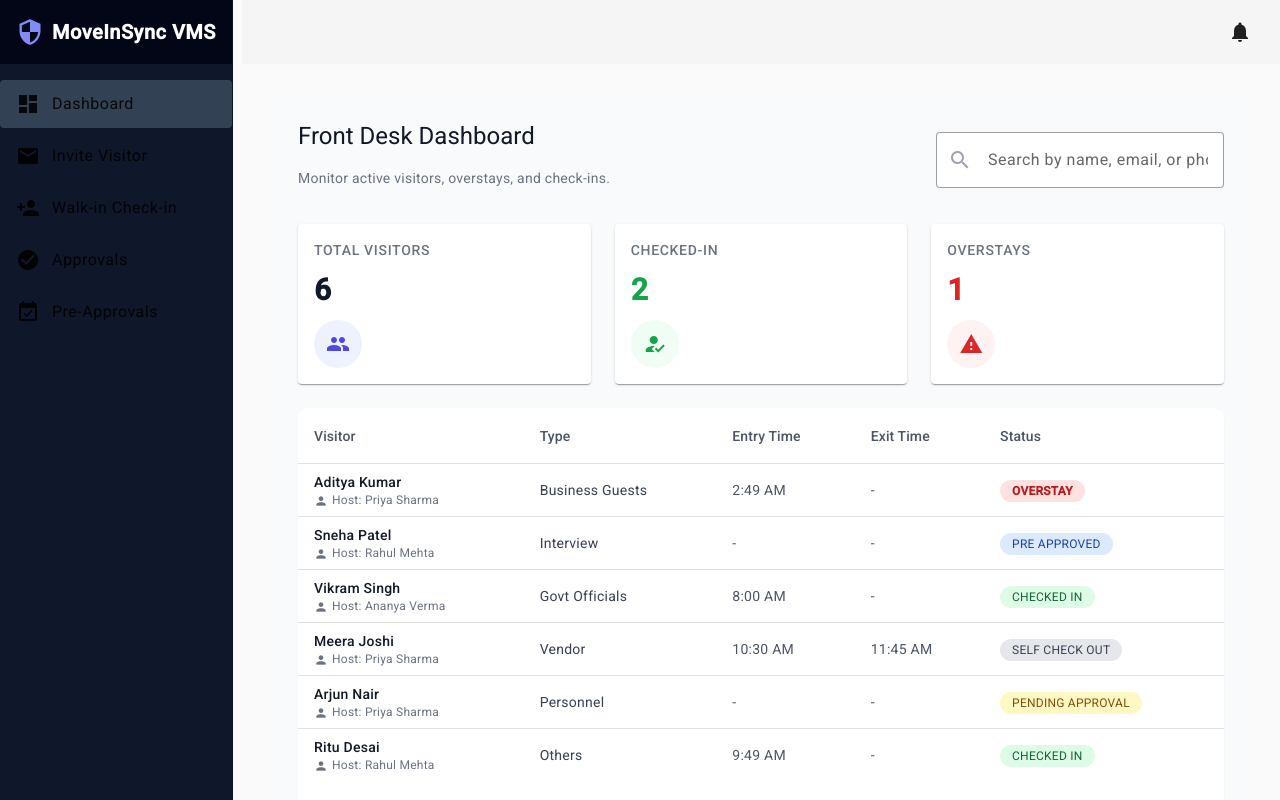
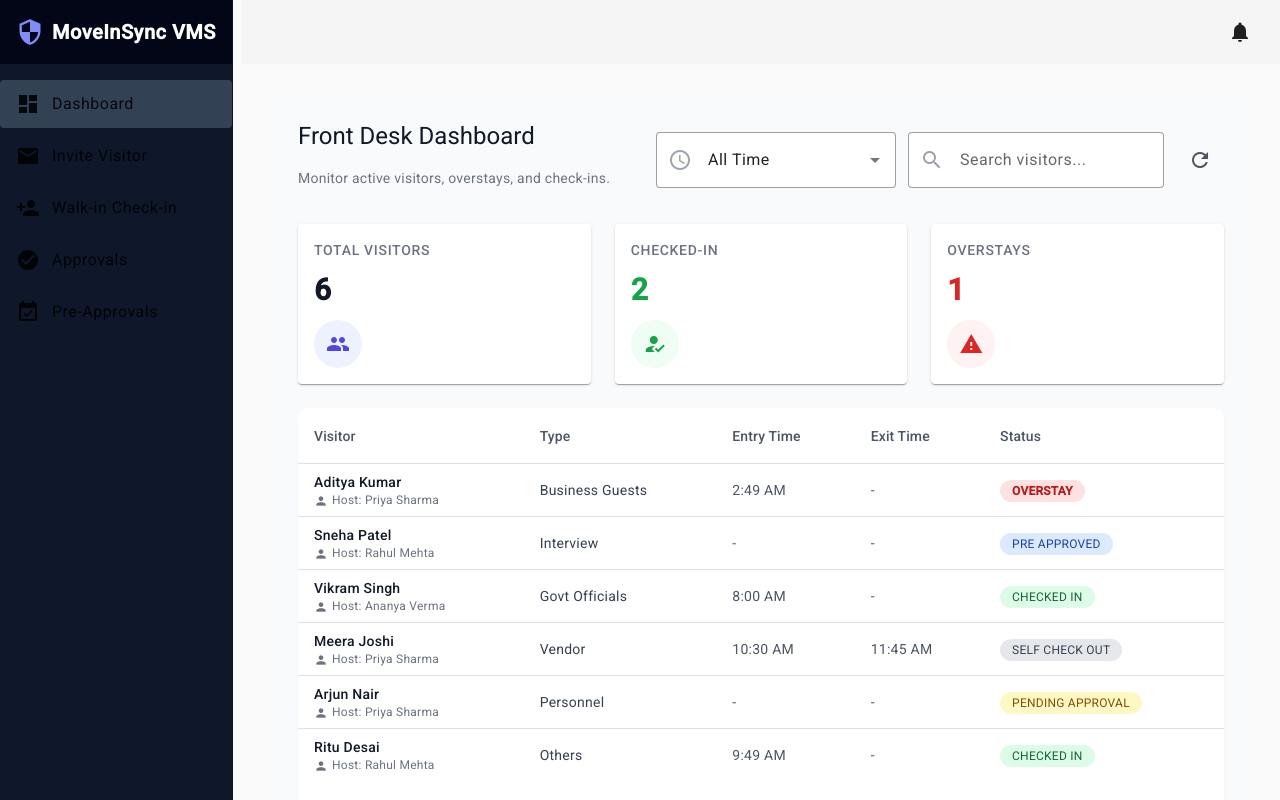
Before and after one commit to Aayushgarg23/Moveinsync_assignment, an Angular app in the folder Project1_VisitorManagementSystem_AayushGarg/: page /dashboard in a window 1280 px wide. Built offline with nearby package versions, Linux system fonts and the light colour scheme.

Commit message:
feat(dashboard): add date/time range filter with reset functionality

```diff
--- a/Project1_VisitorManagementSystem_AayushGarg/src/app/components/dashboard/dashboard.component.html
+++ b/Project1_VisitorManagementSystem_AayushGarg/src/app/components/dashboard/dashboard.component.html
@@ -1,18 +1,32 @@
 <div class="h-[calc(100vh-64px)] p-6 bg-gray-50 flex flex-col">
 
-  <div class="flex items-center justify-between mb-6 flex-shrink-0">
+  <div class="flex flex-col md:flex-row md:items-center justify-between mb-6 flex-shrink-0 gap-4">
     <div>
       <h1 class="text-2xl font-bold text-gray-900">Front Desk Dashboard</h1>
       <p class="text-sm text-gray-500">Monitor active visitors, overstays, and check-ins.</p>
     </div>
 
-    <div class="w-72">
-      <mat-form-field appearance="outline" class="w-full h-14 bg-white" subscriptSizing="dynamic">
+    <div class="flex items-center gap-3">
+      <mat-form-field appearance="outline" class="w-60 bg-white" subscriptSizing="dynamic">
+        <mat-icon matPrefix class="text-gray-400">schedule</mat-icon>
+        <mat-select [ngModel]="timeRange()" (ngModelChange)="timeRange.set($event)">
+          <mat-option value="all">All Time</mat-option>
+          <mat-option value="today">Today</mat-option>
+          <mat-option value="last24">Last 24 Hours</mat-option>
+          <mat-option value="week">This Week</mat-option>
+        </mat-select>
+      </mat-form-field>
+
+      <mat-form-field appearance="outline" class="w-64 bg-white" subscriptSizing="dynamic">
         <mat-icon matPrefix class="text-gray-400">search</mat-icon>
-        <input matInput placeholder="Search by name, email, or phone..."
+        <input matInput placeholder="Search visitors..."
                [ngModel]="searchQuery()"
                (ngModelChange)="onSearchChange($event)">
       </mat-form-field>
+
+      <button mat-icon-button class="bg-white border border-gray-300" (click)="resetFilters()" matTooltip="Reset Filters">
+        <mat-icon class="text-gray-600">refresh</mat-icon>
+      </button>
     </div>
   </div>
 
--- a/Project1_VisitorManagementSystem_AayushGarg/src/app/components/dashboard/dashboard.component.ts
+++ b/Project1_VisitorManagementSystem_AayushGarg/src/app/components/dashboard/dashboard.component.ts
@@ -6,6 +6,9 @@ import { MatInputModule } from '@angular/material/input';
 import { MatIconModule } from '@angular/material/icon';
 import { MatTableModule } from '@angular/material/table';
 import { MatDialog, MatDialogModule } from '@angular/material/dialog';
+import { MatSelectModule } from '@angular/material/select';
+import { MatButtonModule } from '@angular/material/button';
+import { MatTooltipModule } from '@angular/material/tooltip';
 import { FormsModule } from '@angular/forms';
 import { VisitorService } from '../../services/visitor.service';
 import { Visitor, Host } from '../../models/visitor.model';
@@ -24,6 +27,9 @@ import { VisitorStatusPipe } from '../../pipes/visitor-status.pipe';
     MatIconModule,
     MatTableModule,
     MatDialogModule,
+    MatSelectModule,
+    MatButtonModule,
+    MatTooltipModule,
     FormsModule,
     VisitorStatusPipe
   ],
@@ -39,6 +45,7 @@ export class DashboardComponent implements OnInit {
 
   // State
   searchQuery = signal('');
+  timeRange = signal<'all' | 'today' | 'last24' | 'week'>('all');
   selectedVisitor = signal<Visitor | null>(null);
 
   // Mapped visitors with OVERSTAY logic applied
@@ -49,7 +56,7 @@ export class DashboardComponent implements OnInit {
         const checkInTime = new Date(v.checkInTime).getTime();
         const diffHours = (now - checkInTime) / (1000 * 60 * 60);
         if (diffHours >= 8) {
-          return { ...v, status: 'OVERSTAY' as any }; // Cast to any to accommodate dynamic overstay status for UI
+          return { ...v, status: 'OVERSTAY' as any };
         }
       }
       return v;
@@ -59,25 +66,58 @@ export class DashboardComponent implements OnInit {
   // Filtered visitors
   filteredVisitors = computed(() => {
     const query = this.searchQuery().toLowerCase().trim();
-    const visitors = this.visitorsWithOverstay();
-    if (!query) return visitors;
+    const range = this.timeRange();
+    const now = new Date();
 
-    return visitors.filter(v =>
-      v.name.toLowerCase().includes(query) ||
-      v.email.toLowerCase().includes(query) ||
-      v.phone.includes(query)
-    );
+    let visitors = this.visitorsWithOverstay();
+
+    // 1. Filter by Time Range
+    if (range !== 'all') {
+      visitors = visitors.filter(v => {
+        const timeToCompare = v.checkInTime || v.expectedStartTime;
+        if (!timeToCompare) return false;
+
+        const date = new Date(timeToCompare);
+
+        if (range === 'today') {
+          return date.toDateString() === now.toDateString();
+        } else if (range === 'last24') {
+          const diffHours = (now.getTime() - date.getTime()) / (1000 * 60 * 60);
+          return diffHours >= 0 && diffHours <= 24;
+        } else if (range === 'week') {
+          const diffDays = (now.getTime() - date.getTime()) / (1000 * 60 * 60 * 24);
+          return diffDays >= 0 && diffDays <= 7;
+        }
+        return true;
+      });
+    }
+
+    // 2. Filter by Search Query
+    if (query) {
+      visitors = visitors.filter(v =>
+        v.name.toLowerCase().includes(query) ||
+        v.email.toLowerCase().includes(query) ||
+        v.phone.includes(query)
+      );
+    }
+
+    return visitors;
   });
 
   // Summaries
-  totalCount = computed(() => this.visitorsWithOverstay().length);
-  checkedInCount = computed(() => this.visitorsWithOverstay().filter(v => v.status === 'CHECKED_IN').length);
-  overstayCount = computed(() => this.visitorsWithOverstay().filter(v => v.status === 'OVERSTAY').length);
+  totalCount = computed(() => this.filteredVisitors().length);
+  checkedInCount = computed(() => this.filteredVisitors().filter(v => v.status === 'CHECKED_IN').length);
+  overstayCount = computed(() => this.filteredVisitors().filter(v => v.status === 'OVERSTAY').length);
 
   displayedColumns = ['name', 'visitType', 'checkInTime', 'checkOutTime', 'status'];
 
   ngOnInit() {
     this.loadData();
+  }
+
+  resetFilters() {
+    this.searchQuery.set('');
+    this.timeRange.set('all');
   }
 
   loadData() {
```
